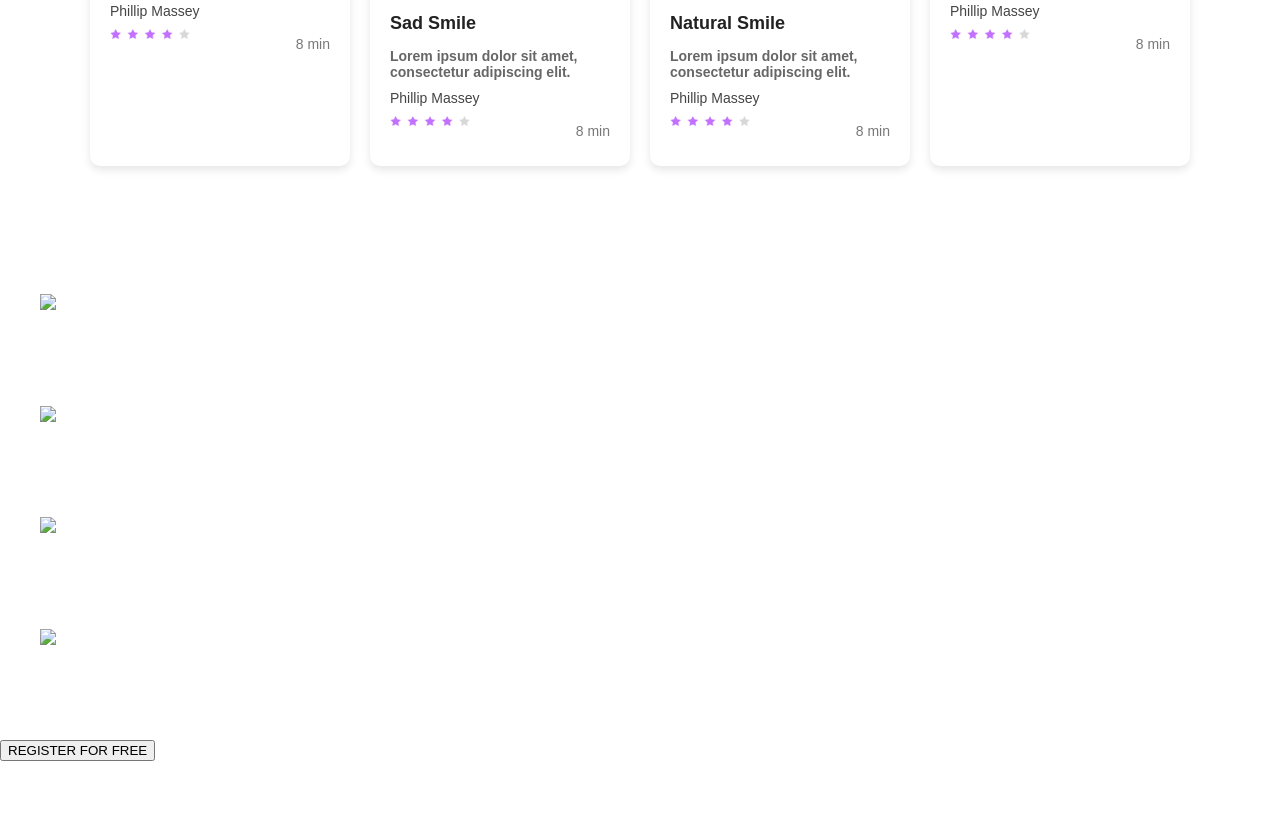
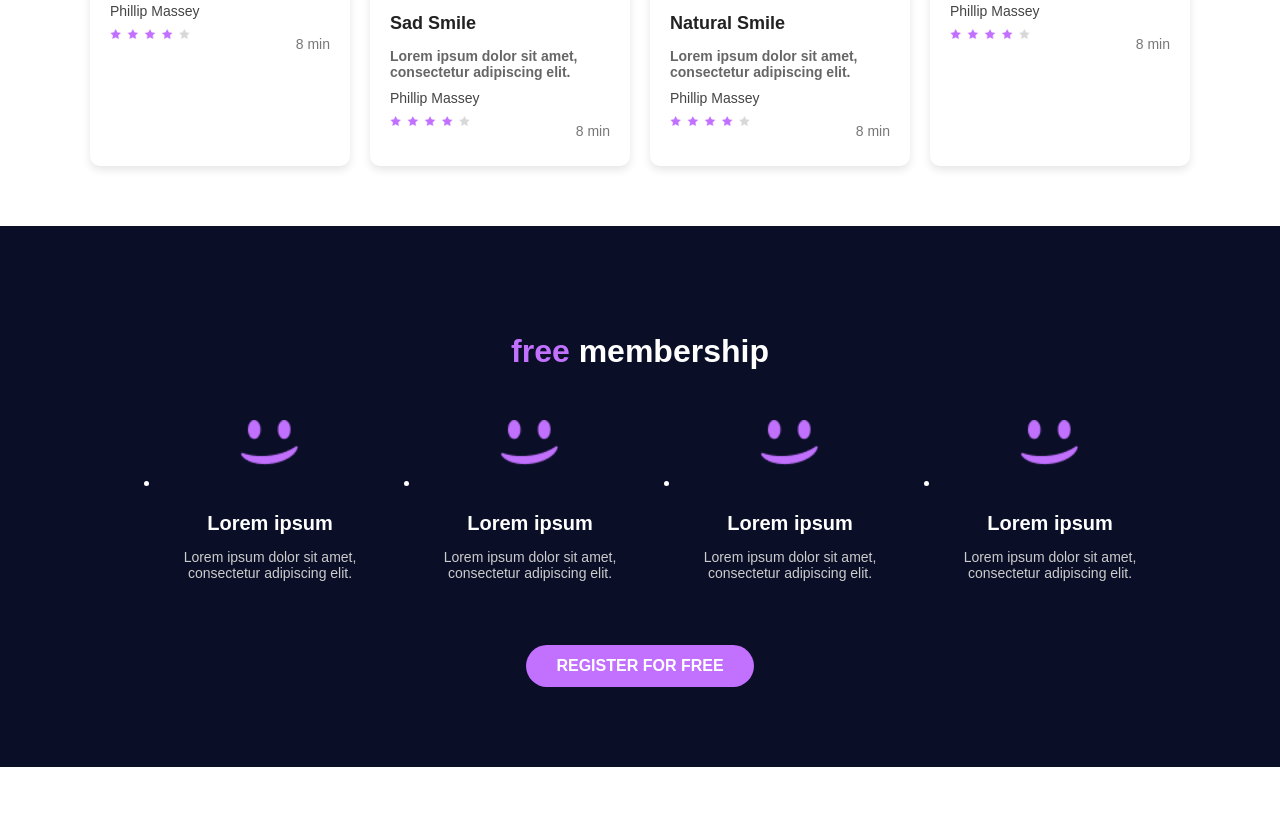
Before and after one commit to Esther-Apalara/CSS_Advanced-, a plain HTML site: page index.html in a window 1280 px wide. Shown: the part 1529-2347 px from the top of the page. Drawn offline with Linux system fonts and the light colour scheme.

Commit message:
Task 5 Add membership section with styling

```diff
--- a/index.html
+++ b/index.html
@@ -155,26 +155,26 @@
 
 <!-- Membership Section -->
   <section id="membership">
-    <h2>Free membership</h2>
+    <h2><span>free</span> membership</h2>
 
     <ul>
       <li>
-        <img src="images/icon1.png" alt="Icon 1">
+        <img src="images/smile.png" alt="Icon 1">
         <h3>Lorem ipsum</h3>
         <p>Lorem ipsum dolor sit amet, consectetur adipiscing elit.</p>
       </li>
       <li>
-        <img src="images/icon2.png" alt="Icon 2">
+        <img src="images/smile.png" alt="Icon 2">
         <h3>Lorem ipsum</h3>
         <p>Lorem ipsum dolor sit amet, consectetur adipiscing elit.</p>
       </li>
       <li>
-        <img src="images/icon3.png" alt="Icon 3">
+        <img src="images/smile.png" alt="Icon 3">
         <h3>Lorem ipsum</h3>
         <p>Lorem ipsum dolor sit amet, consectetur adipiscing elit.</p>
       </li>
       <li>
-        <img src="images/icon4.png" alt="Icon 4">
+        <img src="images/smile.png" alt="Icon 4">
         <h3>Lorem ipsum</h3>
         <p>Lorem ipsum dolor sit amet, consectetur adipiscing elit.</p>
       </li>
--- a/styles.css
+++ b/styles.css
@@ -225,3 +225,65 @@ line-height: 1.5;
   font-size: 14px;
   color: #777;
 }
+
+/* Membership Section */
+#membership {
+  background-color: #0a0e27; /* Dark navy background */
+  color: #fff;
+  text-align: center;
+  padding: 80px 20px;
+}
+
+#membership h2 {
+  font-size: 32px;
+  font-weight: 600;
+  margin-bottom: 50px;
+}
+
+#membership h2 span {
+  color: #c271ff; /* Purple highlight for 'Free' */
+}
+
+#membership ul {
+  display: flex;
+  justify-content: center;
+  gap: 40px;
+  margin-bottom: 50px;
+  flex-wrap: wrap; /* responsive */
+}
+
+#membership li {
+  max-width: 220px;
+}
+
+#membership li img {
+  width: 60px;
+  height: auto;
+  margin-bottom: 20px;
+}
+
+#membership h3 {
+  font-size: 20px;
+  margin-bottom: 10px;
+}
+
+#membership p {
+  font-size: 14px;
+  color: #ccc;
+}
+
+#membership button {
+  background: #c271ff;
+  border: none;
+  padding: 12px 30px;
+  border-radius: 25px;
+  color: #fff;
+  font-size: 16px;
+  font-weight: 600;
+  cursor: pointer;
+  transition: background 0.3s ease;
+}
+
+#membership button:hover {
+  background: #a94de0;
+}
```
Also changed, not shown: images/smile.png (added).
